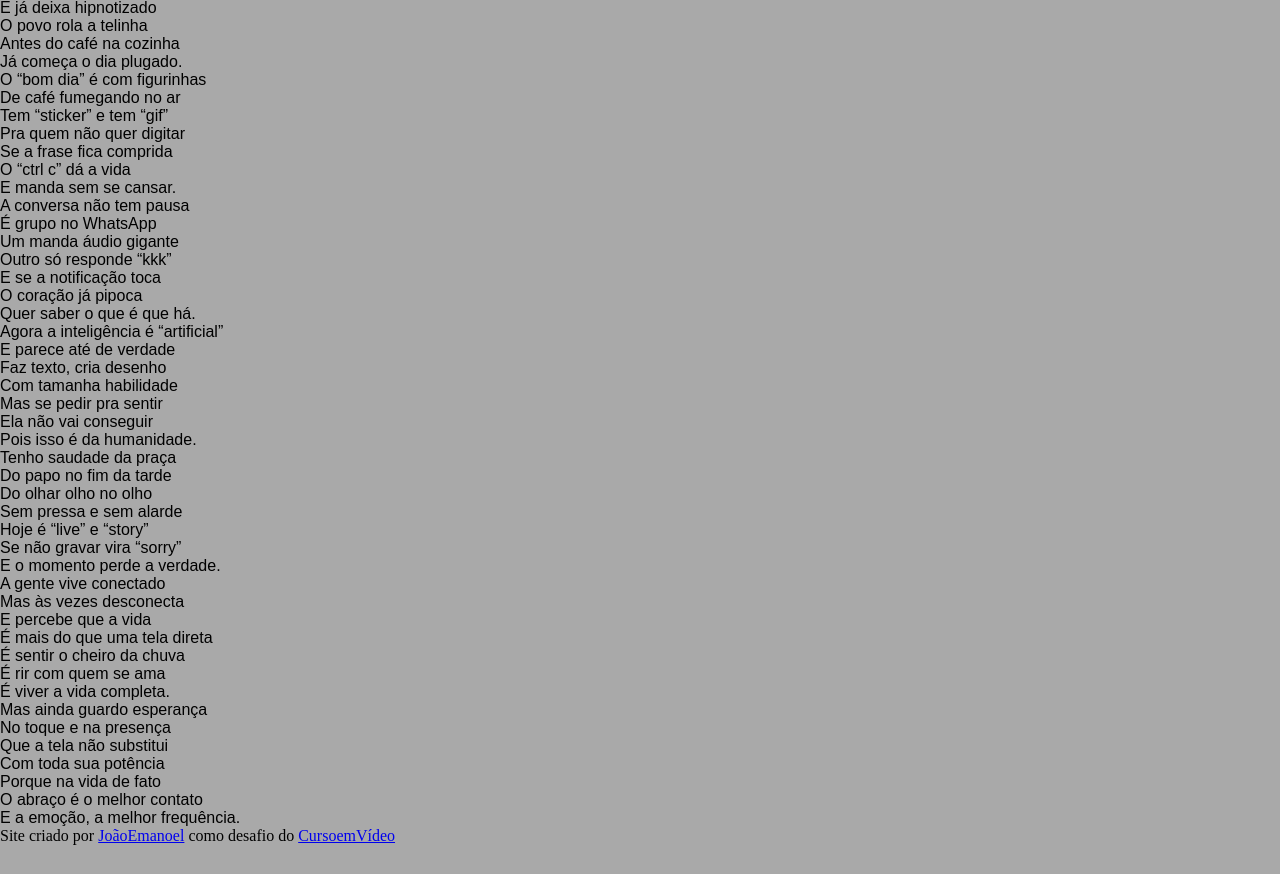
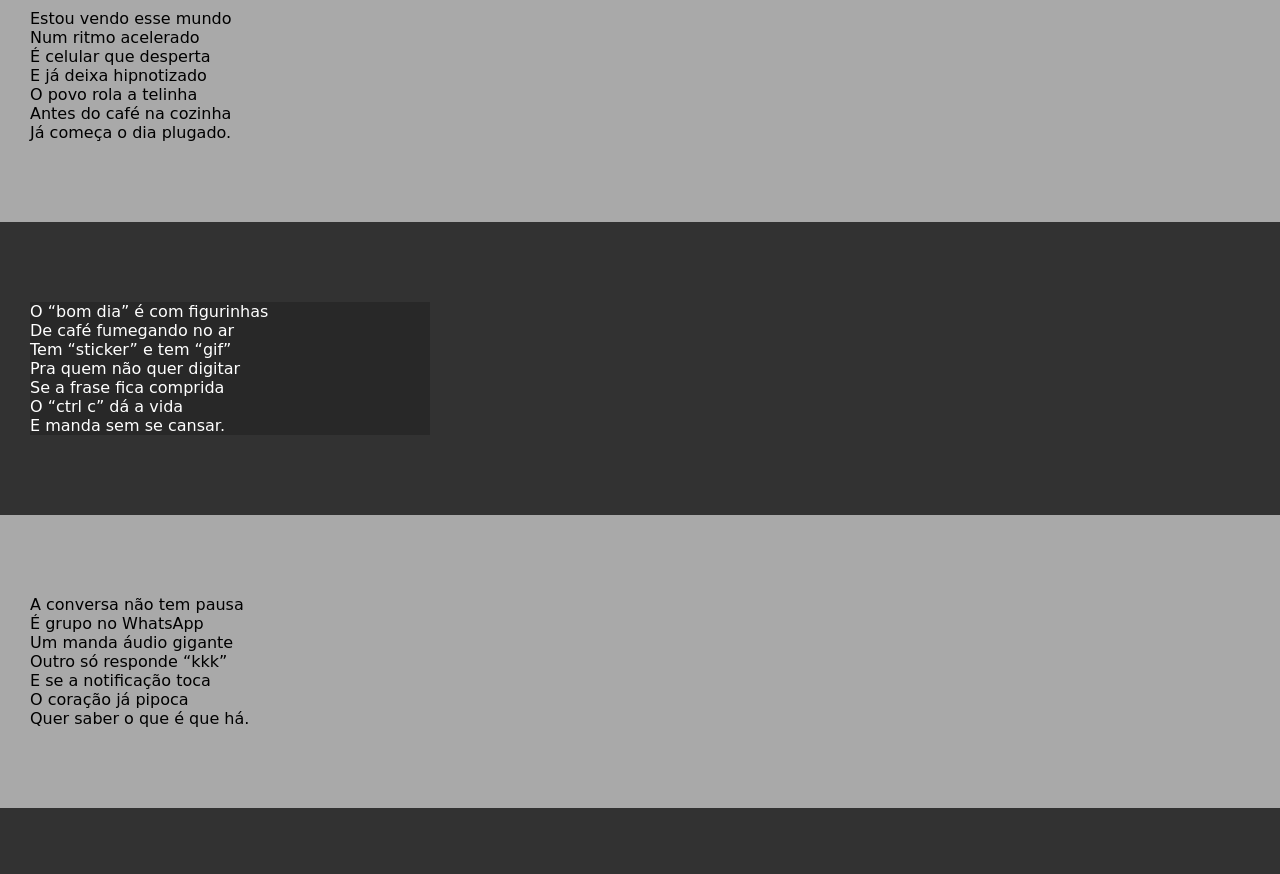
Before and after one commit to emanoelbytes/Vida-conectada, a plain HTML site: page index.html in a window 1280 px wide. Shown: the part 206-1080 px from the top of the page. Before the commit the page ends 1051 px from the top, so only its background shows below. Drawn offline with Linux system fonts and the light colour scheme.

Commit message:
ayualizaçao1

```diff
--- a/estilo/style.css
+++ b/estilo/style.css
@@ -1,29 +1,117 @@
-@charset "UTF-8"; /* CSS Document */
+@charset "UTF-8";
 
-/* Importing Google Fonts */
-@import url('https://fonts.googleapis.com/css2?family=Amatic+SC:wght@400;700&family=Merriweather:ital,opsz,wght@0,18..144,300..900;1,18..144,300..900&family=Nunito:ital,wght@0,200..1000;1,200..1000&display=swap');
+/* CSS Document */
 * {
     margin: 0;
     padding: 0;
 }
 
-html, body {
-   height: 100vh;
-   background-color: darkgray;
+/* Importing Google Fonts */
+@import url('https://fonts.googleapis.com/css2?family=Passion+One:wght@400;700;900&display=swap');
+@import url('https://fonts.googleapis.com/css2?family=Sriracha&display=swap');
+
+
+
+:root {
+    --font1: 'Passion One', cursive;
+    --font2: 'Sriracha', cursive;
+    --font3: Verdana, Geneva, Tahoma, sans-serif;
+
+
 
 }
+
+html,
+body {
+    height: 100vh;
+    background-color: darkgray;
+    font-family: var(--font3);
+
+
+
+}
+
 header {
-     background-color: black;
+    background-color: black;
     text-align: center;
     color: white;
 }
-header > h1{
+
+header > h1 {
     padding-top: 50px;
-    text-transform: uppercase;
-    font-size: 40px;
-    font-family: "Amatic SC", Nunito, cursive, sans-serif;
+    font-variant: small-caps;
+    font-size: 30px;
+    font-family: var(--font4);
     padding-bottom: 50px;
 }
+
+
 p {
-    font-family: "marriweather",Nutino, sans-serif;
+    font-family: var(--font2);
 }
+
+a {
+    color: white;
+    text-decoration: none;
+    font-size: bolder;
+}
+
+a:hover {
+    color: #f0f0f0;
+    text-decoration: underline;
+}
+
+section {
+    padding-bottom: 10vh;
+    padding-top: 10vh;
+    padding-left: 30px;
+}
+
+section.imagem>p {
+    background-color: rgba(0, 0, 0, 0.203);
+    width: 400px;
+}
+
+section.normal {
+    background-color: darkgray;
+    color: black;
+}
+
+section.imagem {
+    background-color: rgb(50, 50, 50);
+    color: white;
+
+}
+
+
+
+
+
+
+
+
+
+
+
+
+
+
+
+
+
+
+
+
+
+
+
+
+
+
+
+footer {
+    background-color: black;
+    text-align: center;
+    color: white;
+    padding: 10px;
+}
--- a/index.html
+++ b/index.html
@@ -1,5 +1,5 @@
 <!DOCTYPE html>
-<html lang="en">
+<html lang="pt-br">
 
 <head>
     <meta charset="UTF-8">
@@ -103,7 +103,7 @@
     </section>
 
 
-    <footer>Site criado por <a href="https://github.com/emanoelbytes" target="_blank">JoãoEmanoel</a> como desafio do <a
+    <footer>Site criado por <a href="https://github.com/emanoelbytes" target="_blank"> JoãoEmanoel </a> como desafio do <a
             href="https://www.cursoemvideo.com/">CursoemVídeo</a></footer>
 
 
```
